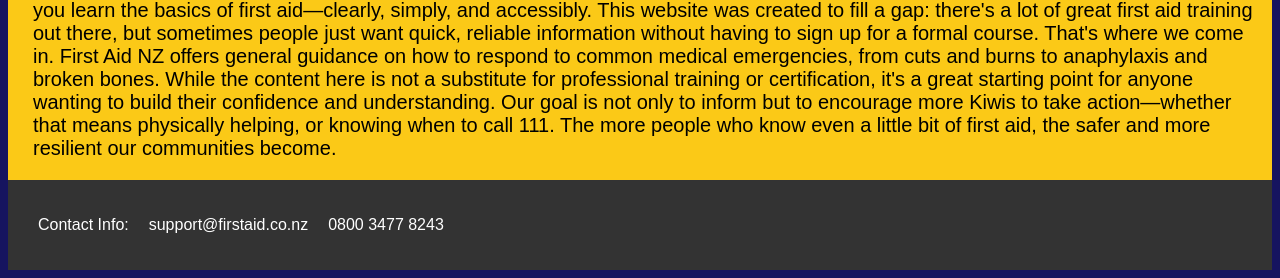
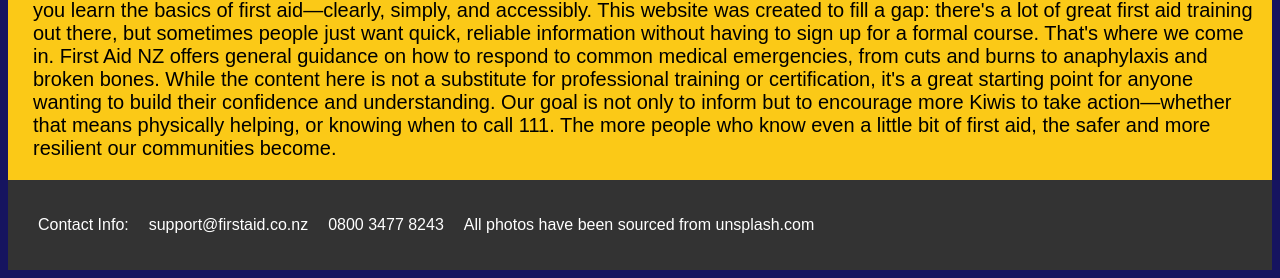
Before and after one commit to logicOCE/First-Aid-NZ, a plain HTML site: page about.html in a window 1280 px wide. Shown: the part 691-969 px from the top of the page. Drawn offline with Linux system fonts and the light colour scheme.

Commit message:
added the link to unsplash.com to footer

```diff
--- a/about.html
+++ b/about.html
@@ -36,5 +36,6 @@
         <p>Contact Info:</p>
         <p>support@firstaid.co.nz</p>
         <p>0800 3477 8243</p>
+        <p>All photos have been sourced from unsplash.com</p>
     </footer>
 </html>
```
Also changed, not shown: index.html (+1 -0 lines), kits.html (+1 -0 lines), qualifications.html (+1 -0 lines), skills.html (+1 -0 lines), whatis.html (+1 -0 lines).
